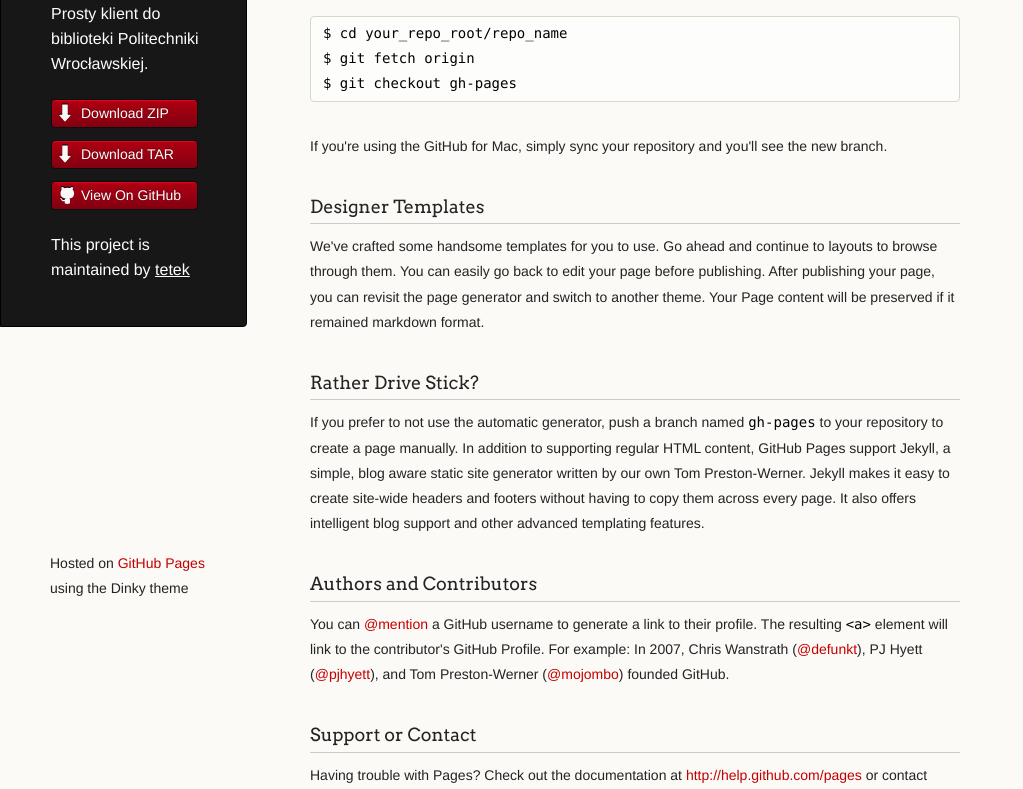
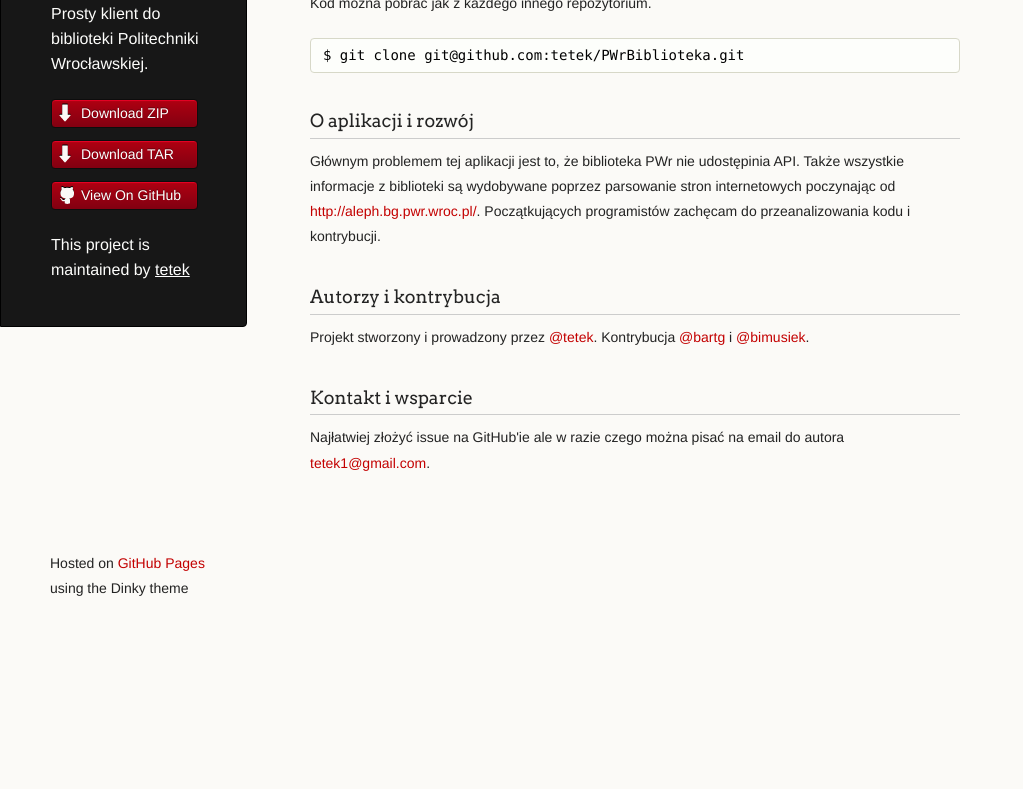
Before and after one commit to tetek/PWrBiblioteka, a plain HTML site: page index.html in a window 1280 px wide. Shown: the part 167-956 px from the top of the page, without its empty margins (0-1023 px from the left). After the commit the page ends 800 px from the top, so only its background shows below. Drawn offline with Linux system fonts and the light colour scheme.

```diff
--- a/index.html
+++ b/index.html
@@ -31,42 +31,46 @@
       </header>
       <section>
         <h3>
-<a name="welcome-to-github-pages" class="anchor" href="#welcome-to-github-pages"><span class="octicon octicon-link"></span></a>Welcome to GitHub Pages.</h3>
+<a name="klient-biblioteki-pwr" class="anchor" href="#klient-biblioteki-pwr"><span class="octicon octicon-link"></span></a>Klient biblioteki PWr</h3>
 
-<p>This automatic page generator is the easiest way to create beautiful pages for all of your projects. Author your page content here using GitHub Flavored Markdown, select a template crafted by a designer, and publish. After your page is generated, you can check out the new branch:</p>
+<p>Stworzony podczas konkursu BIT na Politechnice Wrocławskiej. Po konkursie kod projektu został otwarty na GitHub'ie. Aplikacja dostosowana dla iOS 7.0 i wyższych.</p>
 
-<pre><code>$ cd your_repo_root/repo_name
-$ git fetch origin
-$ git checkout gh-pages
+<p>Kod można pobrać jak z każdego innego repozytorium.</p>
+
+<pre><code>$ git clone git@github.com:tetek/PWrBiblioteka.git
 </code></pre>
 
-<p>If you're using the GitHub for Mac, simply sync your repository and you'll see the new branch.</p>
+<h3>
+<a name="o-aplikacji-i-rozw%C3%B3j" class="anchor" href="#o-aplikacji-i-rozw%C3%B3j"><span class="octicon octicon-link"></span></a>O aplikacji i rozwój</h3>
+
+<p>Głównym problemem tej aplikacji jest to, że biblioteka PWr nie udostępinia API. Także wszystkie informacje z biblioteki są wydobywane poprzez parsowanie stron internetowych poczynając od <a href="http://aleph.bg.pwr.wroc.pl/">http://aleph.bg.pwr.wroc.pl/</a>.
+Początkujących programistów zachęcam do przeanalizowania kodu i kontrybucji.</p>
 
 <h3>
-<a name="designer-templates" class="anchor" href="#designer-templates"><span class="octicon octicon-link"></span></a>Designer Templates</h3>
+<a name="autorzy-i-kontrybucja" class="anchor" href="#autorzy-i-kontrybucja"><span class="octicon octicon-link"></span></a>Autorzy i kontrybucja</h3>
 
-<p>We've crafted some handsome templates for you to use. Go ahead and continue to layouts to browse through them. You can easily go back to edit your page before publishing. After publishing your page, you can revisit the page generator and switch to another theme. Your Page content will be preserved if it remained markdown format.</p>
+<p>Projekt stworzony i prowadzony przez <a href="https://github.com/tetek" class="user-mention">@tetek</a>. Kontrybucja <a href="https://github.com/bartg" class="user-mention">@bartg</a> i <a href="https://github.com/bimusiek" class="user-mention">@bimusiek</a>. </p>
 
 <h3>
-<a name="rather-drive-stick" class="anchor" href="#rather-drive-stick"><span class="octicon octicon-link"></span></a>Rather Drive Stick?</h3>
+<a name="kontakt-i-wsparcie" class="anchor" href="#kontakt-i-wsparcie"><span class="octicon octicon-link"></span></a>Kontakt i wsparcie</h3>
 
-<p>If you prefer to not use the automatic generator, push a branch named <code>gh-pages</code> to your repository to create a page manually. In addition to supporting regular HTML content, GitHub Pages support Jekyll, a simple, blog aware static site generator written by our own Tom Preston-Werner. Jekyll makes it easy to create site-wide headers and footers without having to copy them across every page. It also offers intelligent blog support and other advanced templating features.</p>
-
-<h3>
-<a name="authors-and-contributors" class="anchor" href="#authors-and-contributors"><span class="octicon octicon-link"></span></a>Authors and Contributors</h3>
-
-<p>You can <a href="https://github.com/blog/821" class="user-mention">@mention</a> a GitHub username to generate a link to their profile. The resulting <code>&lt;a&gt;</code> element will link to the contributor's GitHub Profile. For example: In 2007, Chris Wanstrath (<a href="https://github.com/defunkt" class="user-mention">@defunkt</a>), PJ Hyett (<a href="https://github.com/pjhyett" class="user-mention">@pjhyett</a>), and Tom Preston-Werner (<a href="https://github.com/mojombo" class="user-mention">@mojombo</a>) founded GitHub.</p>
-
-<h3>
-<a name="support-or-contact" class="anchor" href="#support-or-contact"><span class="octicon octicon-link"></span></a>Support or Contact</h3>
-
-<p>Having trouble with Pages? Check out the documentation at <a href="http://help.github.com/pages">http://help.github.com/pages</a> or contact <a href="mailto:support@github.com">support@github.com</a> and we’ll help you sort it out.</p>
+<p>Najłatwiej złożyć issue na GitHub'ie ale w razie czego można pisać na email do autora <a href="mailto:tetek1@gmail.com">tetek1@gmail.com</a>.</p>
       </section>
       <footer>
         <p><small>Hosted on <a href="http://pages.github.com">GitHub Pages</a> using the Dinky theme</small></p>
       </footer>
     </div>
     <!--[if !IE]><script>fixScale(document);</script><![endif]-->
+		          <script type="text/javascript">
+            var gaJsHost = (("https:" == document.location.protocol) ? "https://ssl." : "http://www.");
+            document.write(unescape("%3Cscript src='" + gaJsHost + "google-analytics.com/ga.js' type='text/javascript'%3E%3C/script%3E"));
+          </script>
+          <script type="text/javascript">
+            try {
+              var pageTracker = _gat._getTracker("UA-49761330-1");
+            pageTracker._trackPageview();
+            } catch(err) {}
+          </script>
 
   </body>
 </html>
```
Also changed, not shown: params.json (+1 -1 lines).
